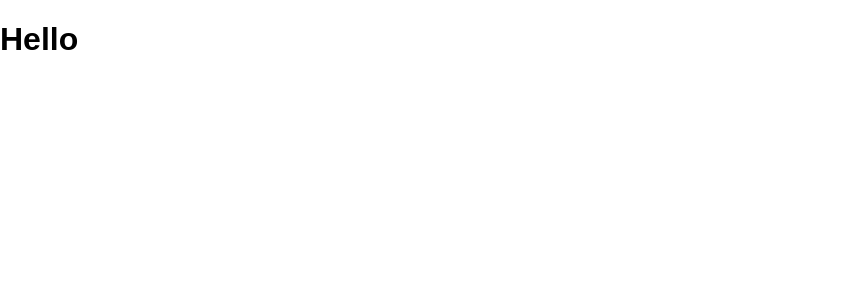
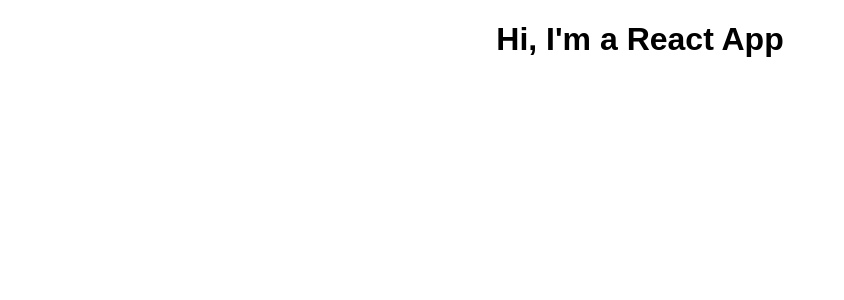
Before and after one commit to DagmawiAbate/react-complete-guide, a React (Create React App) app: page / in a window 1280 px wide. Shown: the top 300 px of the page, without its empty margins (0-844 px from the left). Built offline with nearby package versions, Linux system fonts and the light colour scheme.

Commit message:
Understanding the folder structure

```diff
--- a/src/App.js
+++ b/src/App.js
@@ -3,7 +3,7 @@ import './App.css';
 
 class App extends Component {
   render() {
-    return <h1>Hello</h1>
+    return <h1 className='App'>Hi, I'm a React App</h1>
   }
 }
 
```
